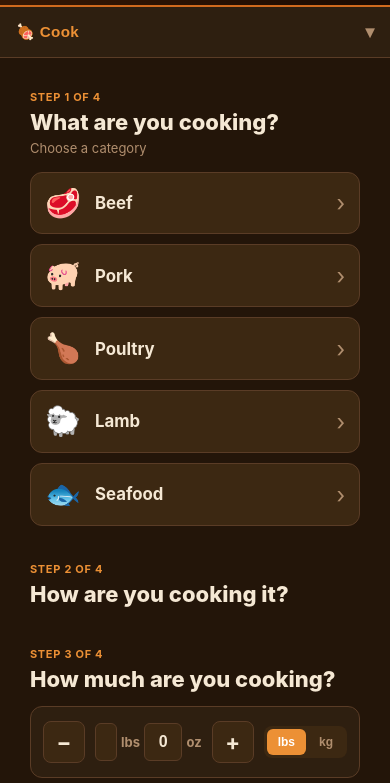
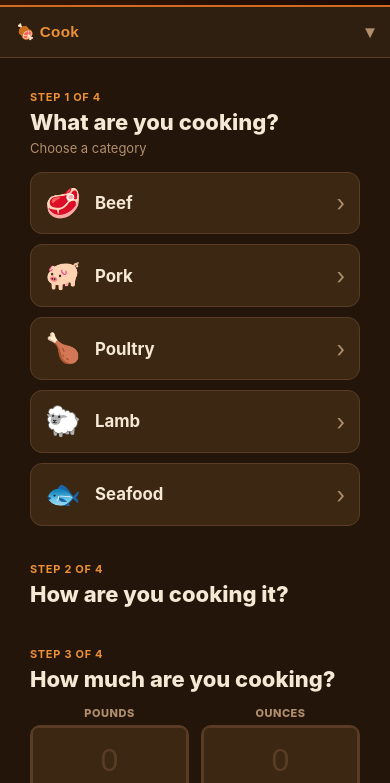
Before and after one commit to c-godsey/BBQ, a plain HTML site: page index.html in a window 390 px wide. Both pictures are taken after a click on the element "See all options at once ↓". Shown: the part 61-844 px from the top of the page. Drawn offline with Linux system fonts and the light colour scheme.

Commit message:
Update index.html

```diff
--- a/index.html
+++ b/index.html
@@ -163,13 +163,16 @@ input[type=number]{-moz-appearance:textfield}
 .wiz-btn-next:disabled{background:var(--surface2);color:var(--muted)}
 .wiz-see-all{text-align:center;padding:6px 0 18px}
 .wiz-see-all span{font-size:12px;color:var(--muted);border-bottom:1px dashed var(--border);padding-bottom:1px;cursor:pointer}
-.wiz-weight-row{display:flex;align-items:center;gap:10px;background:var(--surface);border:1.5px solid var(--border);border-radius:12px;padding:14px 12px}
+.wiz-weight-wrap{margin-top:6px}
 .wiz-step-btn{width:42px;height:42px;border-radius:8px;background:var(--surface2);border:1.5px solid var(--border);color:var(--text);font-size:22px;font-weight:700;display:flex;align-items:center;justify-content:center;cursor:pointer;-webkit-tap-highlight-color:transparent;flex-shrink:0;user-select:none}
-.wiz-weight-val{flex:1;text-align:center;font-size:28px;font-weight:800;color:var(--text);background:none;border:none;outline:none;width:0;min-width:0;-moz-appearance:textfield}
-.wiz-weight-val::-webkit-outer-spin-button,.wiz-weight-val::-webkit-inner-spin-button{-webkit-appearance:none;margin:0}
-.wiz-weight-oz{width:44px;text-align:center;font-size:22px;font-weight:800;color:var(--accent);background:none;border:none;border-bottom:2px solid var(--border);outline:none;-moz-appearance:textfield;padding:0}
-.wiz-weight-oz:focus{border-bottom-color:var(--accent)}
-.wiz-weight-oz::-webkit-outer-spin-button,.wiz-weight-oz::-webkit-inner-spin-button{-webkit-appearance:none;margin:0}
+.wiz-weight-grid{display:grid;grid-template-columns:1fr 1fr;gap:12px;margin-bottom:12px}
+.wiz-weight-field{display:flex;flex-direction:column;gap:5px}
+.wiz-weight-label{font-size:11px;font-weight:800;color:var(--muted);text-transform:uppercase;letter-spacing:.5px;text-align:center}
+.wiz-weight-box{background:var(--surface2);border:2px solid var(--border);border-radius:10px;height:82px;display:flex;align-items:center;justify-content:center;transition:border-color .15s}
+.wiz-weight-box:focus-within{border-color:var(--accent);background:rgba(236,144,53,.05)}
+.wiz-weight-input{width:100%;height:100%;background:none;border:none;outline:none;text-align:center;font-size:38px;font-weight:800;color:var(--accent);-moz-appearance:textfield;-webkit-appearance:none;padding:0;margin:0}
+.wiz-weight-input::placeholder{color:var(--border);font-size:32px;font-weight:300}
+.wiz-weight-input::-webkit-outer-spin-button,.wiz-weight-input::-webkit-inner-spin-button{-webkit-appearance:none;margin:0}
 .wiz-unit-toggle{display:flex;background:var(--surface2);border-radius:8px;padding:3px;gap:2px;flex-shrink:0}
 .wiz-unit-btn{padding:6px 11px;border-radius:6px;font-size:12px;font-weight:700;cursor:pointer;border:none;color:var(--muted);background:none;-webkit-tap-highlight-color:transparent}
 .wiz-unit-btn.sel{background:var(--accent);color:#fff}
@@ -271,20 +274,35 @@ input[type=number]{-moz-appearance:textfield}
       <div class="wiz-step-num">Step 3 of 4</div>
       <div class="wiz-step-title">How much are you cooking?</div>
       <div class="wiz-step-sub" id="wiz-s3-sub"></div>
-      <div class="wiz-weight-row">
-        <div class="wiz-step-btn" onclick="wizWeightAdj(-1)">−</div>
-        <!-- lbs + oz inputs (shown when unit=lbs) -->
-        <div id="wiz-lbs-wrap" style="flex:1;display:flex;align-items:center;justify-content:center;gap:4px">
-          <input class="wiz-weight-val" id="wiz-weight-lbs" type="number" inputmode="numeric" min="0" step="1" value="10" oninput="wizWeightFromParts()" onblur="wizLbsBlur()">
-          <span style="font-size:13px;color:var(--muted);font-weight:700;flex-shrink:0">lbs</span>
-          <input class="wiz-weight-oz" id="wiz-weight-oz" type="number" inputmode="numeric" min="0" max="15" step="1" value="0" oninput="wizWeightFromParts()" onblur="wizOzBlur()">
-          <span style="font-size:13px;color:var(--muted);font-weight:700;flex-shrink:0">oz</span>
+      <div class="wiz-weight-wrap">
+        <!-- lbs + oz mode -->
+        <div id="wiz-fields-lbs">
+          <div class="wiz-weight-grid">
+            <div class="wiz-weight-field">
+              <div class="wiz-weight-label">Pounds</div>
+              <div class="wiz-weight-box">
+                <input class="wiz-weight-input" id="wiz-weight-lbs" type="number" inputmode="numeric" min="0" step="1" placeholder="0" oninput="wizWeightFromParts()" onblur="wizLbsBlur()">
+              </div>
+            </div>
+            <div class="wiz-weight-field">
+              <div class="wiz-weight-label">Ounces</div>
+              <div class="wiz-weight-box">
+                <input class="wiz-weight-input" id="wiz-weight-oz" type="number" inputmode="numeric" min="0" max="15" step="1" placeholder="0" oninput="wizWeightFromParts()" onblur="wizOzBlur()">
+              </div>
+            </div>
+          </div>
         </div>
-        <!-- kg input (shown when unit=kg) -->
-        <input class="wiz-weight-val" id="wiz-weight-kg" type="number" inputmode="decimal" min="0.5" step="0.5" value="4.5" style="flex:1;display:none" oninput="wizWeightKgTyped(this.value)" onblur="wizWeightKgBlur(this)">
-        <div class="wiz-step-btn" onclick="wizWeightAdj(1)">+</div>
-        <div class="wiz-unit-toggle">
-          <button class="wiz-unit-btn sel" id="wiz-unit-lbs" onclick="wizSetUnit('lbs')">lbs</button>
+        <!-- kg mode -->
+        <div id="wiz-fields-kg" style="display:none">
+          <div class="wiz-weight-field" style="margin-bottom:12px">
+            <div class="wiz-weight-label">Kilograms</div>
+            <div class="wiz-weight-box">
+              <input class="wiz-weight-input" id="wiz-weight-kg" type="number" inputmode="decimal" min="0.5" step="0.5" placeholder="0.0" oninput="wizWeightKgTyped(this.value)" onblur="wizWeightKgBlur(this)">
+            </div>
+          </div>
+        </div>
+        <div class="wiz-unit-toggle" style="display:flex;justify-content:center;margin-top:10px">
+          <button class="wiz-unit-btn sel" id="wiz-unit-lbs" onclick="wizSetUnit('lbs')">lbs / oz</button>
           <button class="wiz-unit-btn" id="wiz-unit-kg" onclick="wizSetUnit('kg')">kg</button>
         </div>
       </div>
@@ -1655,7 +1673,7 @@ const MEAT_CATS=[
   {label:'Seafood',emoji:'🐟',keys:['salmon','whole-fish','shrimp']},
 ];
 
-let wizState={step:1,meatCat:null,meat:null,method:null,weight:10,unit:'lbs',doneness:null,bone:null,dinner:'18:00',people:6,ambient:70,windy:false};
+let wizState={step:1,meatCat:null,meat:null,method:null,weight:0,unit:'lbs',doneness:null,bone:null,dinner:'18:00',people:6,ambient:70,windy:false};
 let wizAllMode=false;
 
 function wizInit(){
@@ -1829,11 +1847,15 @@ function wizSetDoneness(v){
 }
 
 function _wizWeightLbsFromState(){
-  // Sync lbs+oz fields from wizState.weight
+  if(!wizState.weight){
+    document.getElementById('wiz-weight-lbs').value='';
+    document.getElementById('wiz-weight-oz').value='';
+    return;
+  }
   const wholeLbs=Math.floor(wizState.weight);
   const oz=Math.round((wizState.weight-wholeLbs)*16);
-  document.getElementById('wiz-weight-lbs').value=wholeLbs;
-  document.getElementById('wiz-weight-oz').value=oz;
+  document.getElementById('wiz-weight-lbs').value=wholeLbs||'';
+  document.getElementById('wiz-weight-oz').value=oz||'';
 }
 
 function wizWeightAdj(d){
@@ -1862,7 +1884,7 @@ function wizWeightFromParts(){
 function wizLbsBlur(){
   const el=document.getElementById('wiz-weight-lbs');
   let v=parseInt(el.value);
-  if(isNaN(v)||v<0)v=0;
+  if(isNaN(v)||v<0){el.value='';wizWeightFromParts();return;}
   el.value=v;
   wizWeightFromParts();
 }
@@ -1870,9 +1892,9 @@ function wizLbsBlur(){
 function wizOzBlur(){
   const el=document.getElementById('wiz-weight-oz');
   let v=parseFloat(el.value);
-  if(isNaN(v)||v<0)v=0;
+  if(isNaN(v)||v<0){el.value='';wizWeightFromParts();return;}
   if(v>=16)v=15;
-  el.value=Math.round(v);
+  el.value=Math.round(v)||'';
   wizWeightFromParts();
 }
 
@@ -1896,14 +1918,15 @@ function wizWeightKgBlur(el){
 function wizSetUnit(u){
   if(wizState.unit===u)return;
   if(u==='kg'){
-    wizState.weight=+(wizState.weight/2.20462).toFixed(1);
-    document.getElementById('wiz-lbs-wrap').style.display='none';
+    if(wizState.weight>0)wizState.weight=+(wizState.weight/2.20462).toFixed(1);
+    document.getElementById('wiz-fields-lbs').style.display='none';
+    document.getElementById('wiz-fields-kg').style.display='';
     const kg=document.getElementById('wiz-weight-kg');
-    kg.style.display='';kg.value=wizState.weight;
+    kg.value=wizState.weight>0?wizState.weight:'';
   } else {
-    wizState.weight=+(wizState.weight*2.20462).toFixed(4);
-    document.getElementById('wiz-weight-kg').style.display='none';
-    document.getElementById('wiz-lbs-wrap').style.display='flex';
+    if(wizState.weight>0)wizState.weight=+(wizState.weight*2.20462).toFixed(4);
+    document.getElementById('wiz-fields-kg').style.display='none';
+    document.getElementById('wiz-fields-lbs').style.display='';
     _wizWeightLbsFromState();
   }
   wizState.unit=u;
@@ -1968,7 +1991,7 @@ function wizCalculate(){
 }
 
 function wizReset(){
-  wizState={step:1,meatCat:null,meat:null,method:null,weight:10,unit:'lbs',doneness:null,bone:null,dinner:'18:00',people:6,ambient:70,windy:false};
+  wizState={step:1,meatCat:null,meat:null,method:null,weight:0,unit:'lbs',doneness:null,bone:null,dinner:'18:00',people:6,ambient:70,windy:false};
   wizAllMode=false;
   document.getElementById('wiz-result').style.display='none';
   document.getElementById('wiz-ui').style.display='';
@@ -1977,10 +2000,10 @@ function wizReset(){
   document.querySelector('.wiz-see-all span').textContent='See all options at once ↓';
   // Move guide back
   document.getElementById('tab-cook').appendChild(document.getElementById('ct-guide'));
-  document.getElementById('wiz-weight-lbs').value='10';
-  document.getElementById('wiz-weight-oz').value='0';
-  document.getElementById('wiz-lbs-wrap').style.display='flex';
-  document.getElementById('wiz-weight-kg').style.display='none';
+  document.getElementById('wiz-weight-lbs').value='';
+  document.getElementById('wiz-weight-oz').value='';
+  document.getElementById('wiz-fields-lbs').style.display='';
+  document.getElementById('wiz-fields-kg').style.display='none';
   document.getElementById('wiz-dinner').value='18:00';
   document.getElementById('wiz-people-val').textContent='6';
   const s1n=document.getElementById('wiz-s1-next');if(s1n)s1n.disabled=true;
```
